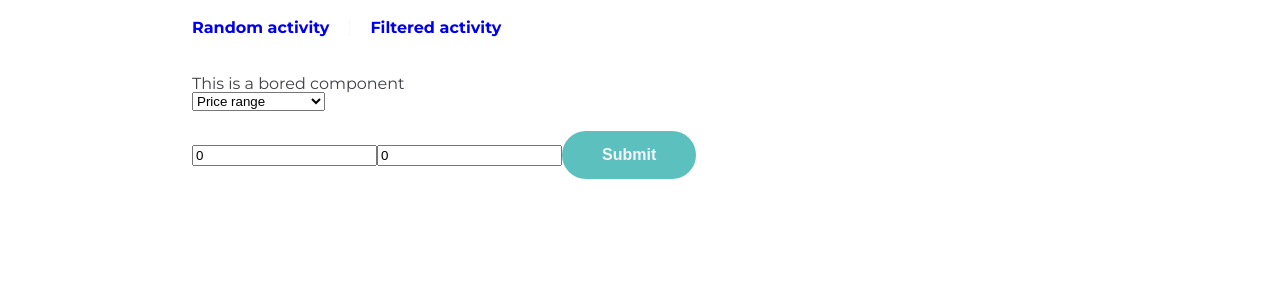
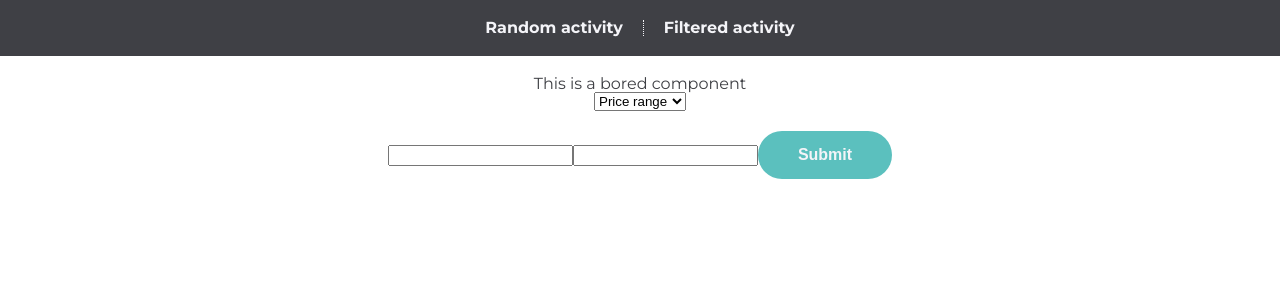
Before and after one commit to twinscom/frontend-test-task, a React (Create React App) app: page /filter in a window 1280 px wide. Shown: the top 300 px of the page. Built offline with nearby package versions, Linux system fonts and the light colour scheme.

Commit message:
Added logics to filters page

```diff
--- a/src/App.js
+++ b/src/App.js
@@ -6,7 +6,7 @@ import FilteredActivites from './components/filteredActivites';
 import GlobalStyle from './components/commonData';
 
 const Nav = styled.nav`
-	background-color: '#3F4045';
+	background-color: #3F4045;
 `
 const Container = styled.div`
 	width: 70%;
@@ -15,6 +15,7 @@ const Container = styled.div`
 `
 const Ul = styled.ul`
 	display: flex;
+	justify-content: center;
 `
 const Li = styled.li`
 	padding: 0 20px;
@@ -28,15 +29,19 @@ const Li = styled.li`
 		border-right: 1px dotted #F4F4F8;
 	}
 	a{
-		color: '#F4F4F8';
+		color: #F4F4F8;
 		transition: all .3s;
 		font-weight: 700;
 
 		&:hover{
-			color: '#5BC0BE';
+			color: #5BC0BE;
 		}
 	}
 `
+const Centered = styled.div`
+	text-align: center;
+`
+
 const App = () => (
 	<Router>
 		<>
@@ -55,8 +60,10 @@ const App = () => (
 			</Nav>
 			<main>
 				<Container>
-					<Route path="/" exact render={() => <Display />} />
-					<Route path="/filter/" component={FilteredActivites} />
+					<Centered>
+						<Route path="/" exact render={() => <Display />} />
+						<Route path="/filter/" component={FilteredActivites} />
+					</Centered>
 				</Container>
 			</main>
 		</>
--- a/src/components/commonData.js
+++ b/src/components/commonData.js
@@ -1,4 +1,3 @@
-import React from 'react';
 import styled, { createGlobalStyle } from 'styled-components';
 
 //
--- a/src/components/filteredActivites.js
+++ b/src/components/filteredActivites.js
@@ -1,64 +1,37 @@
 import React, { useState } from 'react';
-import axios from 'axios';
+// import axios from 'axios';
 import styled from 'styled-components';
-import { Button } from './commonData';
 
 const SelectWrap = styled.div`
 margin-bottom: 20px;
 `
 const QueryType = styled.div``
 
-function hideElem(elem) {
-    elem.classList.add('display-none');
-}
-
 const FilterContent = () => {
     let [filterType, setfilterType] = useState('priceRange');
-    const [firstValue, setFirstValue] = useState(0);
-    const [secondValue, setSecondValue] = useState(0);
+    const [firstValue, setFirstValue] = useState();
+    const [secondValue, setSecondValue] = useState();
 
     function handleChange(e) {
         setfilterType(e.target.value);
-        console.log(e.target.value);
-
-        const inputs = document.querySelectorAll('.queryBlock input');
-        console.log(inputs[1]);
-
-
-        if ((filterType !== 'priceRange') || (filterType !== 'accessibilityRange')) {
-            hideElem(inputs[1]);
-        }
-
-        // allBlocks.forEach(block => {
-        //     if (block.style.display !== 'none') {
-        //         block.style.display = 'none';
-        //     }
-        // });
-        // selectedBlock.style.display = 'block';
-    }
-    function handleSubmit(e) {
-        e.preventDefault();
+        setFirstValue('');
+        setSecondValue('');
     }
 
-    const QueryTypeContent = () => {
-
-        return (
-            <div className="queryBlock">
-                <form onSubmit={handleSubmit}>
-                    <input type="text" value={firstValue} onChange={e => setFirstValue(e.target.value)} />
-                    <input type="text" value={secondValue} onChange={e => setSecondValue(e.target.value)} />
-                    <input className='btn' type="submit"/>
-                </form>
-            </div>
-        )
-    }
-
-    function getActivity() {
+    function getActivity(e) {
+        e.preventDefault();
         let url = 'http://www.boredapi.com/api/activity';
 
         if (filterType === 'priceRange') {
             url = `${url}?minprice=${firstValue}&maxprice=${secondValue}`;
+        } else if (filterType === 'participants') {
+            url = `${url}?participants=${firstValue}`;
         }
+        console.log(url);
+    }
+
+    function validation() {
+
     }
 
     return (
@@ -67,29 +40,22 @@ const FilterContent = () => {
                 <select value={filterType} onChange={handleChange}>
                     <option value="priceRange">Price range</option>
                     <option value="participants">Participants</option>
-                    <option value="key">Key</option>
-                    <option value="type">Type</option>
-                    <option value="price">Price</option>
-                    <option value="accessibility">Accessibility</option>
-                    <option value="accessibilityRange">Accessibility range</option>
                 </select>
             </SelectWrap>
 
             <QueryType>
-                <QueryTypeContent />
-                {/* <div className="block priceRange">
-                    <input type="text" onInput={e => setFirstValue(e.target.value)} />
-                    <input type="text" onInput={e => setSecondValue(e.target.value)} />
+                <div className="filterBlock">
+                    <form onSubmit={getActivity}>
+                        <input type="text"
+                            value={firstValue}
+                            onChange={e => setFirstValue(e.target.value)} />
+                        <input type="text"
+                            value={secondValue}
+                            onChange={e => setSecondValue(e.target.value)}
+                            className={filterType === 'priceRange' ? '' : 'display-none'} />
+                        <input className='btn' type="submit" />
+                    </form>
                 </div>
-                <div className="block participants" style={{ display: 'none' }}>
-                    <p>Enter number of participants</p>
-                    <input type="text" onInput={e => setFirstValue(e.target.value)} />
-                </div>
-                <div className="block key" style={{ display: 'none' }}>Key</div>
-                <div className="block type" style={{ display: 'none' }}>Type</div>
-                <div className="block price" style={{ display: 'none' }}>Price</div>
-                <div className="block accessibility" style={{ display: 'none' }}>Accessibility</div>
-                <div className="block accessibilityRange" style={{ display: 'none' }}>Accessibility range</div> */}
             </QueryType>
 
             {/* <Button>Apply filter</Button> */}
```
